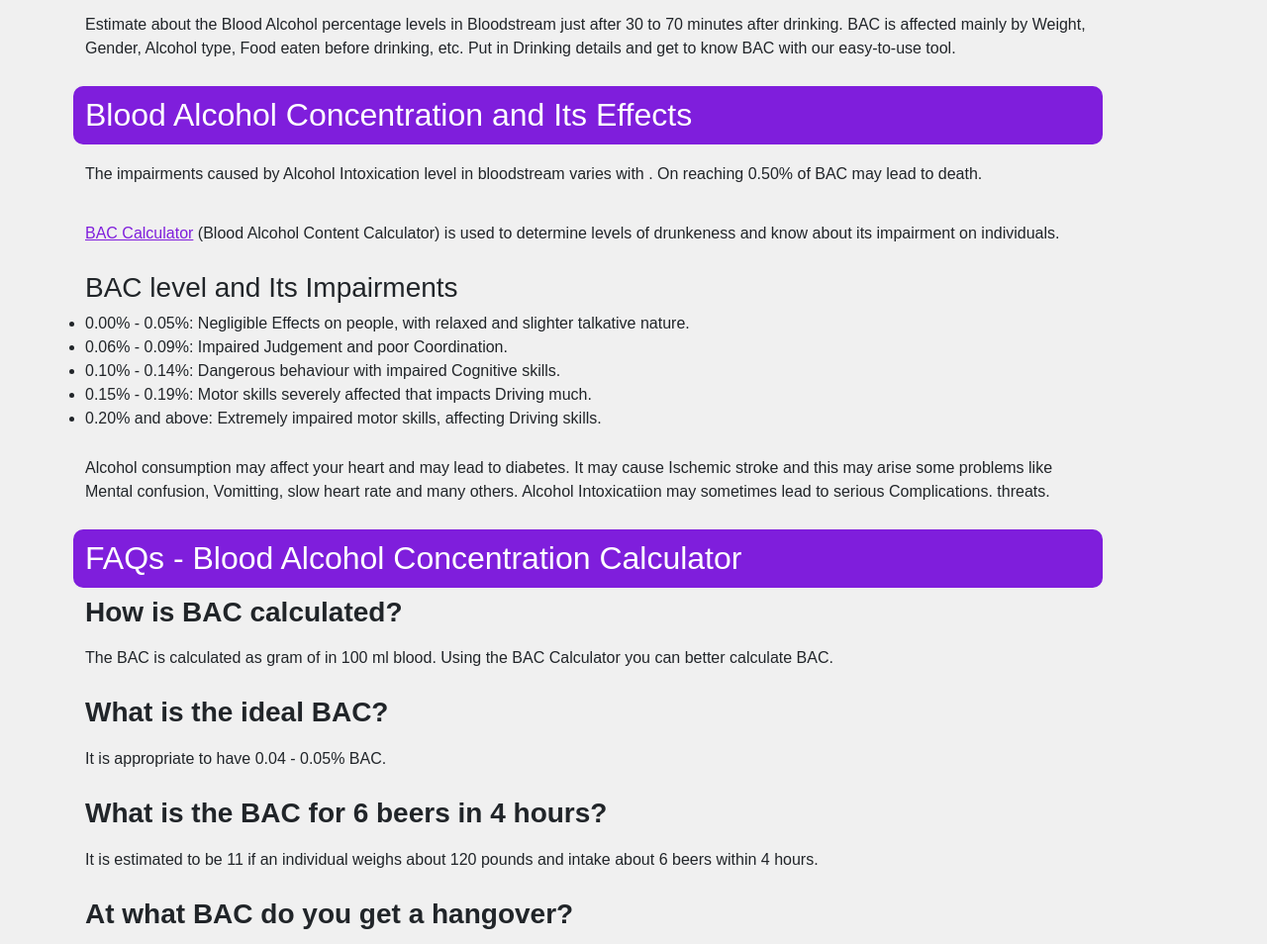
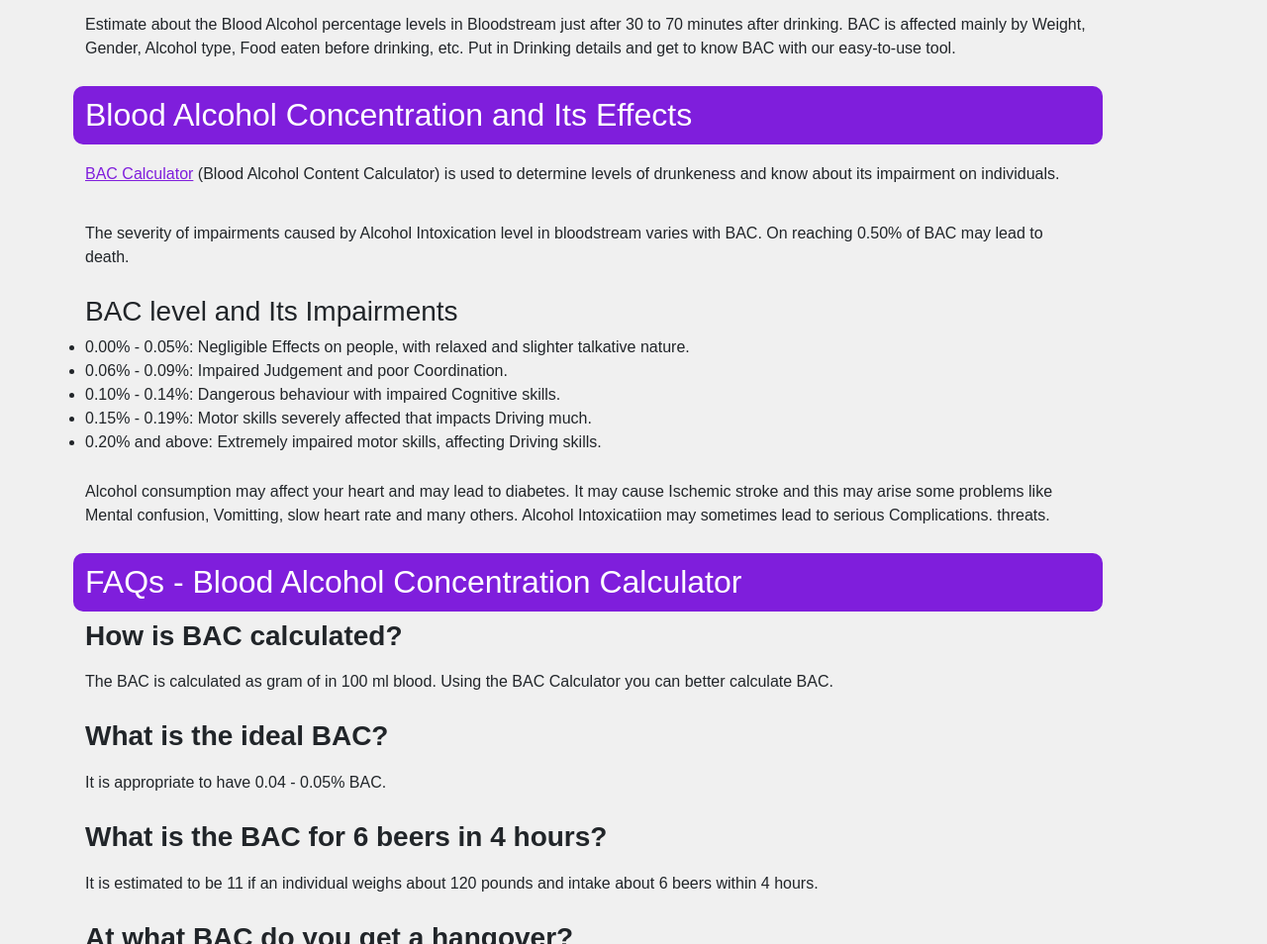
Before and after one commit to baccalculator/baccalculator.github.io, a plain HTML site: page index.html in a window 1280 px wide. Shown: the part 1061-2015 px from the top of the page at 99% size. Drawn offline with nearby package versions, Linux system fonts and the light colour scheme.

Commit message:
Update index.html

```diff
--- a/index.html
+++ b/index.html
@@ -196,8 +196,8 @@
 
 <br>
 <h2>Blood Alcohol Concentration and Its Effects</h2>
-<p>The impairments caused by Alcohol Intoxication level in bloodstream varies with . On reaching 0.50% of BAC may lead to death.</p>
 <p><a href="https://baccalculator.github.io/">BAC Calculator</a> (Blood Alcohol Content Calculator) is used to determine levels of drunkeness and know about its impairment on individuals.</p>
+<p>The severity of impairments caused by Alcohol Intoxication level in bloodstream varies with BAC. On reaching 0.50% of BAC may lead to death.</p>
 <br>
 <h3>BAC level and Its Impairments</h3>
 <ul>
```
